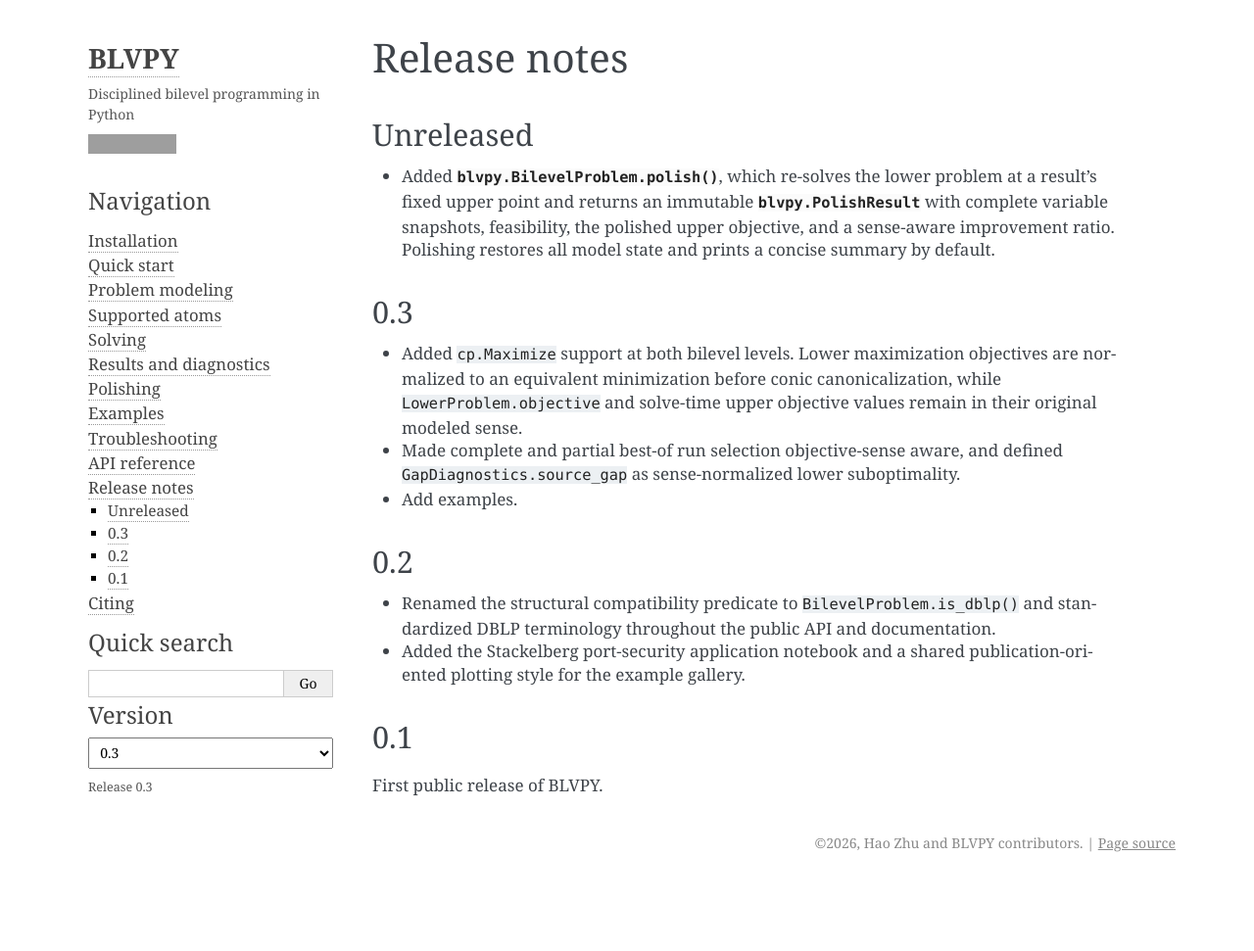
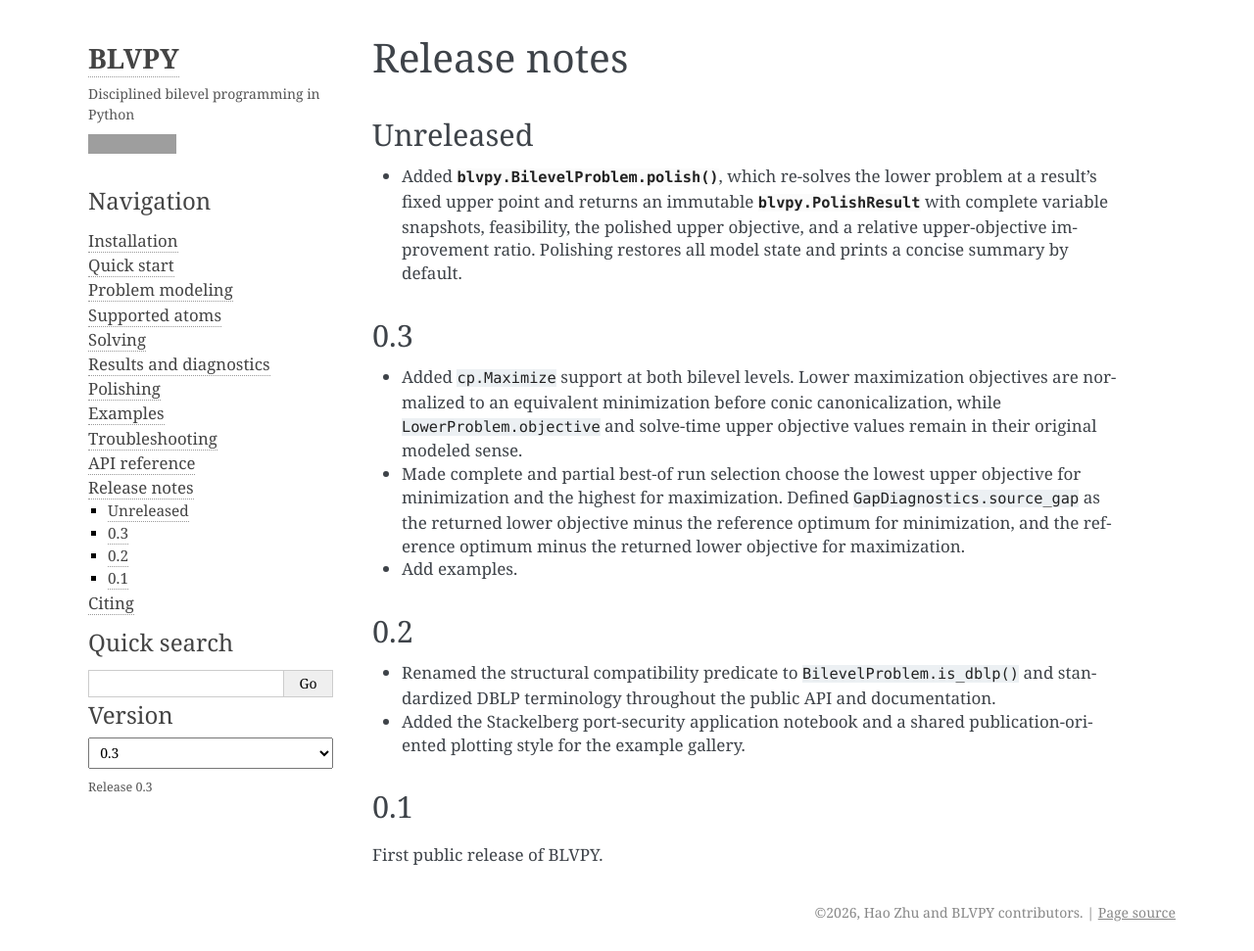
Before and after one commit to dxogrp/blvpy, a Sphinx documentation site: the page built from docs/release-notes.md, in a window 1280 px wide and 971 px high. Shown: the whole window at 98% size. Built offline with Sphinx 7.4.7, drawn with Linux system fonts in a browser that asks for light colours; grey boxes are pictures that could not be loaded.

Commit message:
Clarify polishing documentation

```diff
--- a/docs/release-notes.md
+++ b/docs/release-notes.md
@@ -5,8 +5,9 @@
 - Added {meth}`blvpy.BilevelProblem.polish`, which re-solves the lower problem
   at a result's fixed upper point and returns an immutable
   {class}`blvpy.PolishResult` with complete variable snapshots, feasibility,
-  the polished upper objective, and a sense-aware improvement ratio. Polishing
-  restores all model state and prints a concise summary by default.
+  the polished upper objective, and a relative upper-objective improvement
+  ratio. Polishing restores all model state and prints a concise summary by
+  default.
 
 ## 0.3
 
@@ -14,9 +15,11 @@
   objectives are normalized to an equivalent minimization before conic
   canonicalization, while `LowerProblem.objective` and solve-time upper
   objective values remain in their original modeled sense.
-- Made complete and partial best-of run selection objective-sense aware, and
-  defined `GapDiagnostics.source_gap` as sense-normalized lower
-  suboptimality.
+- Made complete and partial best-of run selection choose the lowest upper
+  objective for minimization and the highest for maximization. Defined
+  `GapDiagnostics.source_gap` as the returned lower objective minus the
+  reference optimum for minimization, and the reference optimum minus the
+  returned lower objective for maximization.
 - Add examples.
 
 ## 0.2
```
Also changed, not shown: docs/api.md (+9 -9 lines), docs/polishing.md (+3 -2 lines), docs/quickstart.md (+3 -2 lines), docs/results.md (+6 -4 lines), 5 other files.
